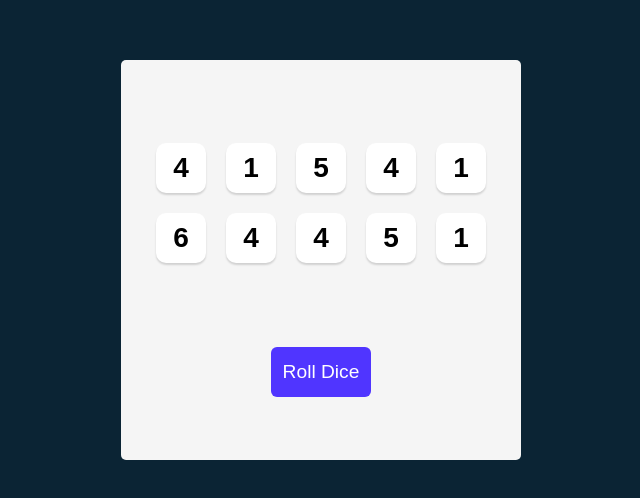
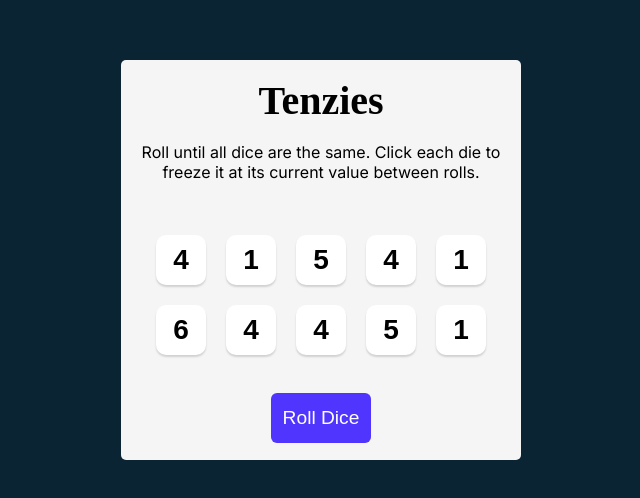
Before and after one commit to yy933/Tenzies-Dice-Game, a React (Vite) app: page / in a window 1280 px wide. Shown: the part 140-638 px from the top of the page, without its empty margins (319-959 px from the left). Built offline with nearby package versions, Linux system fonts and the light colour scheme.

Commit message:
feat: add title and instructions and their styles

```diff
--- a/App.jsx
+++ b/App.jsx
@@ -3,8 +3,6 @@ import { useState } from "react";
 import { nanoid } from "nanoid";
 
 export default function App() {
-
-
   function generateAllNewDice() {
     let randomNumbers = Array.from({ length: 10 }, (_, i) => {
       return {
@@ -18,11 +16,9 @@ export default function App() {
 
   const [dice, setDice] = useState(generateAllNewDice());
   function rollDice() {
-    setDice(prevDice =>
-      prevDice.map(die =>
-        die.isHeld
-          ? die
-          : { ...die, value: Math.floor(Math.random() * 6 + 1) },
+    setDice((prevDice) =>
+      prevDice.map((die) =>
+        die.isHeld ? die : { ...die, value: Math.floor(Math.random() * 6 + 1) },
       ),
     );
   }
@@ -37,6 +33,11 @@ export default function App() {
 
   return (
     <main>
+      <h1 className="title">Tenzies</h1>
+      <p className="instructions">
+        Roll until all dice are the same. Click each die to freeze it at its
+        current value between rolls.
+      </p>
       <div className="dice-container">
         {dice.map((die) => (
           <Die
--- a/index.css
+++ b/index.css
@@ -30,6 +30,18 @@ main {
   align-items: center;
 }
 
+.title {
+  font-size: 40px;
+  margin: 0;
+}
+
+.instructions {
+  font-family: "Inter", sans-serif;
+  font-weight: 400;
+  margin-top: 0;
+  text-align: center;
+}
+
 .dice-container {
   display: grid;
   grid-template: auto auto / repeat(5, 1fr);
@@ -58,7 +70,7 @@ button.roll-dice {
   width: 100px;
   border: none;
   border-radius: 6px;
-    background-color: #5035FF;
+  background-color: #5035ff;
   color: white;
   font-size: 1.2rem;
 }
```
Lines whose indentation alone changed are shown as unchanged.
